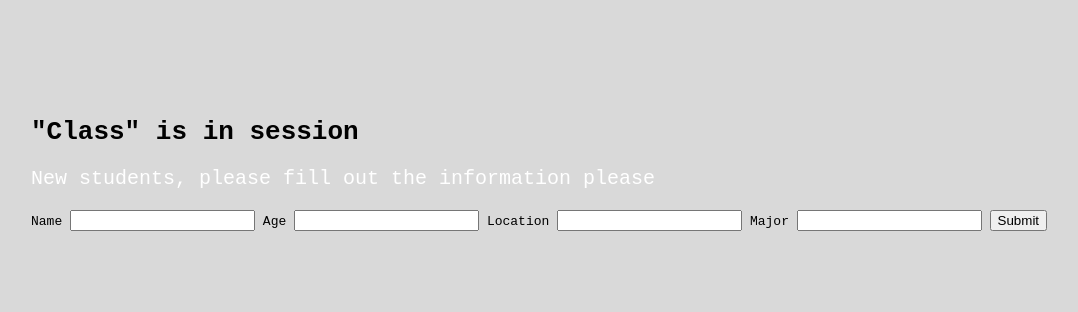
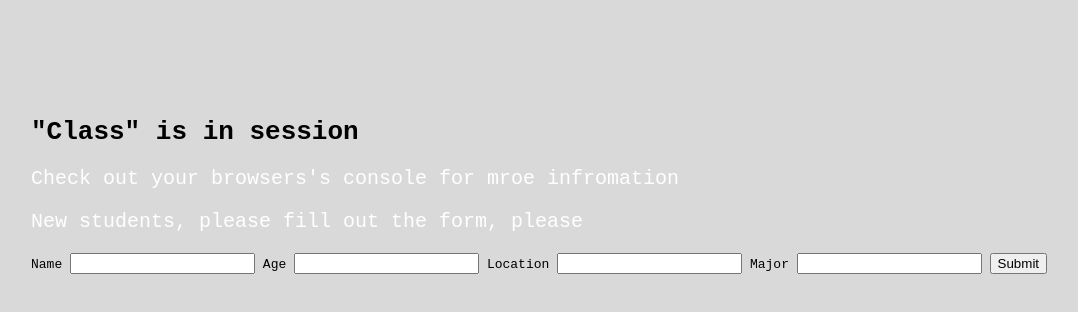
Before and after one commit to davidnymanmusic/classClass, a plain HTML site: page index.html in a window 1280 px wide. Shown: the whole page, without its empty margins (69-1147 px from the left). Drawn offline with Linux system fonts and the light colour scheme.

Commit message:
add description

```diff
--- a/index.html
+++ b/index.html
@@ -9,7 +9,8 @@
 
 <body>
   <h1>"Class" is in session</h1>
-  <p id="please">New students, please fill out the information please</p>
+  <p>Check out your browsers's console for mroe infromation</p>
+  <p id="please">New students, please fill out the form, please</p>
   <form onSubmit="return process();">
     <label>Name</label> <input type="text" name="url" id="name" required>
     <label>Age</label> <input type="text" id="age">
```
